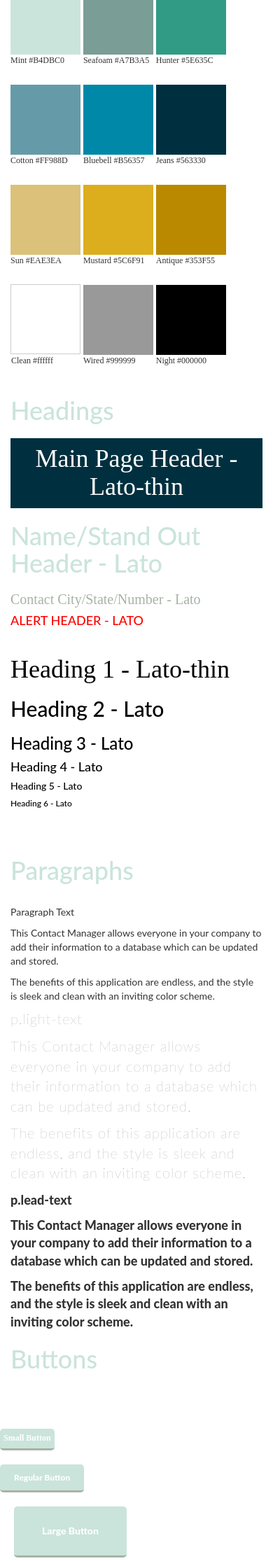
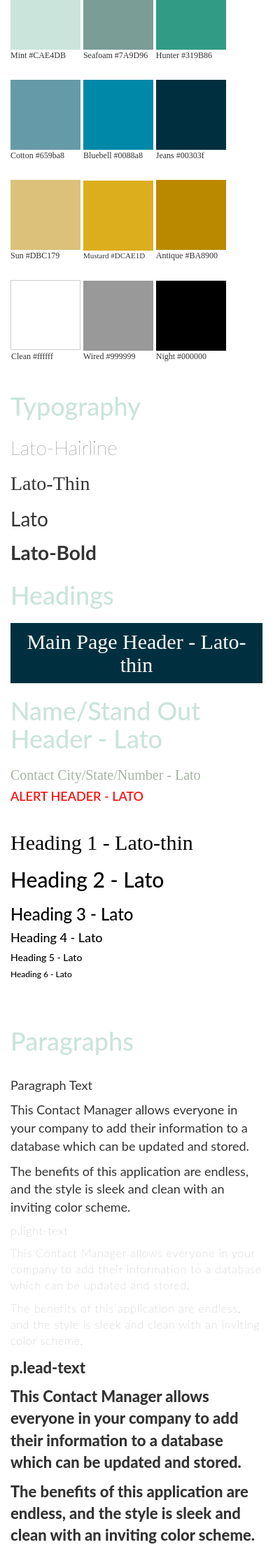
Before and after one commit to madisonwalls/ContactManagerApplication, a PHP site: page /styleguide.php in a window 390 px wide. Shown: the part 480-2710 px from the top of the page at 70% size. Run offline with PHP 8.4, Linux system fonts and the light colour scheme; some web fonts are replaced.

Commit message:
Worked on style issues and began mobile design.

```diff
--- a/css/style.css
+++ b/css/style.css
@@ -215,7 +215,7 @@ table {
 }
 
 .address {
-  width: 59%;
+  width: 56%;
   display: inline-block;
   margin-right: 6px;
 }
@@ -227,7 +227,7 @@ table {
 }
 
 .state {
-  width: 8%;
+  width: 11%;
   display: inline-block;
 }
 
@@ -271,20 +271,23 @@ table {
 }
 .paragraphs {
   font-family: Lato;
-  font-size: 14px;
+  font-size: 18px;
+  margin-bottom: 10px;
 }
 
 .light-text {
   font-family: Lato-Hairline;
-  font-size: 20px;
+  font-size: 16px;
   color: grey;
   letter-spacing: 0.05em;
+  margin-bottom: 10px;
 }
 
 .lead-text {
   font-family: lato;
-  font-size: 18px;
+  font-size: 22px;
   font-weight: 800;
+  margin-bottom: 10px;
 }
 
 .color1 {
@@ -296,11 +299,18 @@ table {
   margin-bottom: 40px;
 }
 
-.color1 p, .color2 p, .color3 p, .color4 p, .color5 p, .color6 p, .color7 p, .color8 p, .color9 p, .color10 p, .color11 p, .color12 p {
+.color1 p, .color2 p, .color3 p, .color4 p, .color5 p, .color6 p, .color7 p, .color9 p, .color10 p, .color11 p, .color12 p {
   position: relative;
   top: 100px;
   font-family: Lato-thin;
   font-size: 12px;
+}
+
+.color8 p {
+  position: relative;
+  top: 100px;
+  font-family: Lato-thin;
+  font-size: 11px;
 }
 
 
@@ -411,61 +421,62 @@ table {
 
 .regularButton {
   border: none;
-  background-color: #CAE4DB;
+  background-color: #659ba8;
   color: #ffffff;
   padding: 10px 20px;
   border-radius: 5px;
   font-family: Lato;
   font-size: 12px;
   font-weight: 800;
-  border-bottom: 3px solid #A7B3A5;
+  border-bottom: 3px solid #00303f;
   display: block;
   margin-top: 20px;
 }
 
 .regularButton:hover {
-  background-color: #5E635C;
+  background-color: #00303f;
   transition: all 0.4s ease-in-out;
   color: #ffffff;
   display: block;
 }
 
-.smallButton {
+.smallButton, .smallButtonCreate {
   border: none;
-  background-color: #CAE4DB;
+  background-color: #659ba8;
   color: #ffffff;
   border-radius: 5px;
   font-family: Lato-thin;
   font-size: 12px;
   font-weight: 800;
-  border-bottom: 3px solid #A7B3A5;
+  border-bottom: 3px solid #00303f;
   padding: 5px;
   display: block;
-  margin-top: 20px;
+  margin-top: 0px;
 }
 
-.smallButton:hover {
-  background-color: #5E635C;
+.smallButton:hover, .smallButtonCreate:hover {
+  background-color: #00303f;
   transition: all 0.4s ease-in-out;
   color: #ffffff;
 }
 
 .largeButton {
   border: none;
-  background-color: #CAE4DB;
+  background-color: #659ba8;
   color: #ffffff;
   border-radius: 5px;
   font-family: Lato;
   font-size: 14px;
   font-weight: 800;
-  border-bottom: 3px solid #A7B3A5;
-  padding: 25px 40px;
+  border-bottom: 3px solid #00303f;
+  padding: 20px 35px;
   display: block;
-  margin: 20px;
+  margin-top: 20px;
+
 }
 
 .largeButton:hover {
-  background-color: #5E635C;
+  background-color: #00303f;
   transition: all 0.4s ease-in-out;
   color: #ffffff;
 }
@@ -481,11 +492,12 @@ table {
   border: 3px solid #00303f;
   padding: 15px 30px;
   display: block;
-  margin: 20px;
+  margin-top: 20px;
+
 }
 
 .deleteButton:hover {
-  background-color: #E82C0C;
+  background-color: #319B86;
   transition: all 0.4s ease-in-out;
   color: #ffffff;
 }
@@ -528,6 +540,17 @@ table {
   border: 2px solid #7A9D96;
   border-radius: 4px;
   margin: 5px 0px;
+  width: 100%;
+  height: 50px;
+}
+
+.selectInputEdit {
+    font-family: Lato;
+    font-size: 16px;
+    display: block;
+    border: 2px solid #7A9D96;
+    border-radius: 4px;
+    margin: 5px 0px;
 }
 
 .selectInput:focus {
@@ -539,8 +562,8 @@ table {
   border-top: 0px;
 }
 
-.fileSelection {
-
+.lists {
+ width: 100%;
 }
 
 .imageChange {
@@ -554,9 +577,63 @@ table {
 
 .imageChange img {
   border-radius: 5px;
-  padding-bottom: 10px;
+  margin-bottom: 10px;
+  border: 5px solid #DCAE1D;
 }
 
+.imageSave {
+  margin-top: 10px;
+}
+
+.Lato-Hairline {
+  font-family: Lato-Hairline;
+  font-size: 28px;
+}
+
+.Lato-Thin {
+  font-family: Lato-Thin;
+  font-size: 28px;
+}
+
+.Lato {
+  font-family: Lato;
+  font-size: 28px;
+}
+
+.Lato-Bold {
+  font-family: Lato-Bold;
+  font-size: 28px;
+}
+
+.typography {
+  margin-top: 20px;
+}
+
+.styleLists li {
+  font-family: Lato-Hairline;
+  font-size: 18px;
+  color: #00303f;
+  padding-top: 5px;
+}
+
+.styleLists {
+  margin: 20px 0px;
+}
+
+.styleInputs input, .styleInputs textarea, .styleInputs select {
+  margin-bottom: 20px;
+}
+
+.yellowMan  {
+  border: 5px solid #DCAE1D;
+  margin-bottom: 20px;
+  border-radius: 5px;
+}
+
+.smallButtonCreate {
+  margin: 20px 0px;
+  display: inline-block;
+}
 /*Media Queries*/
 
 @media screen and (max-width: 460px) {
@@ -573,6 +650,34 @@ table {
 
   }
 
+  h1 {
+    font-size: 30px;
+  }
 
+  table td:first-child a {
+    color: #ffffff;
+    padding: 15px 13px;
+    background-color: #00303f;
+    position: relative;
+    top: 27px;
+    margin-right: 10px;
+    margin-left: 0px;
+
+  }
+
+  table td:nth-child(2) img {
+    width: 95px;
+  }
+
+  table td:nth-child(2) {
+  background-color: #ffffff;
+  }
+
+  table td:nth-child(3) a {
+  font-family: Lato;
+  color: #00303f;
+  font-size: 28px;
+  margin-left: 15px;
+  }
 
 }
--- a/index.php
+++ b/index.php
@@ -12,7 +12,7 @@
 
     <div class="row">
 
-      <div class="col-xs-11 col-xs-offset-1 col-md-9 col-md-offset-3 tableContainer">
+      <div class="col-xs-12 col-md-9 col-md-offset-3 tableContainer">
 
 <table class="table">
   <?php foreach($contacts as $contact) : ?>
--- a/step1.php
+++ b/step1.php
@@ -10,14 +10,14 @@ include 'header.php';
   <div class="row">
     <div class="col-md-10 col-md-offset-1">
 
-      <img src="uploads/picIcon.png" width="300px" height="auto">
+      <img class="yellowMan" src="uploads/picIcon.png" width="300px" height="auto">
 
       <form action="uploadNew.php" method="POST" enctype="multipart/form-data">
         <input type="hidden" name="id" id="contact_id" value="<?= $contact['id']; ?>" />
          <p>Add a Contact Image:</p>
           <input type="file" name="photo" id="photo"/>
-          <input class="smallButton" type="submit" value="Update Image" name="submit">
-          <input class="smallButton" type="submit" value="Skip Image" name="submit">
+          <input class="smallButtonCreate" type="submit" value="Update Image" name="submit">
+          <input class="smallButtonCreate" type="submit" value="Skip Image" name="submit">
       </form>
 
 </div>
--- a/styleguide.php
+++ b/styleguide.php
@@ -11,21 +11,30 @@ include 'header.php';
       <h2>Colors</h2>
     </div>
     <div class="col-sm-8">
-      <div class="color1"><p>Mint #B4DBC0</p></div>
-      <div class="color2"><p>Seafoam #A7B3A5</p></div>
-      <div class="color3"><p>Hunter #5E635C</p></div>
+      <div class="color1"><p>Mint #CAE4DB</p></div>
+      <div class="color2"><p>Seafoam #7A9D96</p></div>
+      <div class="color3"><p>Hunter #319B86</p></div>
       </br>
-      <div class="color4"><p>Cotton #FF988D</p></div>
-      <div class="color5"><p>Bluebell #B56357</p></div>
-      <div class="color6"><p>Jeans #563330</p></div>
+      <div class="color4"><p>Cotton #659ba8</p></div>
+      <div class="color5"><p>Bluebell #0088a8</p></div>
+      <div class="color6"><p>Jeans #00303f</p></div>
       </br>
-      <div class="color7"><p>Sun #EAE3EA</p></div>
-      <div class="color8"><p>Mustard #5C6F91</p></div>
-      <div class="color9"><p>Antique #353F55</p></div>
+      <div class="color7"><p>Sun #DBC179</p></div>
+      <div class="color8"><p>Mustard #DCAE1D</p></div>
+      <div class="color9"><p>Antique #BA8900</p></div>
       </br>
       <div class="color10"><p>Clean #ffffff</p></div>
       <div class="color11"><p>Wired #999999</p></div>
       <div class="color12"><p>Night #000000</p></div>
+    </div>
+    <div class="col-sm-4 specialHeaders sideline">
+      <h2>Typography</h2>
+    </div>
+    <div class="col-sm-8 typography">
+      <p class="Lato-Hairline">Lato-Hairline</p>
+      <p class="Lato-Thin">Lato-Thin</p>
+      <p class="Lato">Lato</p>
+      <p class="Lato-Bold">Lato-Bold</p>
     </div>
     <div class="col-sm-4 specialHeaders sideline">
       <h2>Headings</h2>
@@ -71,24 +80,37 @@ include 'header.php';
       <button type="button" name="button" class="deleteButton">Delete Button</button>
     </div>
     <div class="col-sm-4 specialHeaders sideline">
+      <h2>Lists</h2>
+    </div>
+    <div class="col-sm-8 styleLists">
+     <ul>
+       <li>This is an example of a list item.</li>
+       <li>Another chance to see what a list item looks like.</li>
+       <li>For example purposes, here is a list item.</li>
+       <li>This is the styleguide for this contact manager.</li>
+       <li>Here is the last example on this list.</li>
+    </ul>
+    <ol>
+      <li>This is an example of a list item.</li>
+      <li>Another chance to see what a list item looks like.</li>
+      <li>For example purposes, here is a list item.</li>
+      <li>This is the styleguide for this contact manager.</li>
+      <li>Here is the last example on this list.</li>
+    </ol>
+    </div>
+    <div class="col-sm-4 specialHeaders sideline">
       <h2>Inputs</h2>
     </div>
-    <div class="col-sm-8 inputs">
+    <div class="col-sm-8 styleInputs">
      <input class="inputField" type="text" name="" value="" placeholder="Example Input Field">
      <textarea class="textareaInput" type="text" name="" value="" placeholder="Example Text Area Field"></textarea>
      <select class="selectInput" type="text" name="" value="">
+       <option value="Example 1">Example 1</option>
+       <option value="Example 2">Example 2</option>
+       <option value="Example 3">Example 3</option>
     </div>
-    <div class="col-sm-4 specialHeaders sideline">
-      <h2>Lists</h2>
-    </div>
-    <div class="col-sm-8 lists">
-     <ul>
-       <li></li>
-    </ul>
-    <ol>
-      <li></li>
-    </ol>
-    </div>
+
+
   </div>
 
 </div>
```
Also changed, not shown: edit.php (+9 -5 lines), new.php (+11 -11 lines), uploads/picIcon.png.
